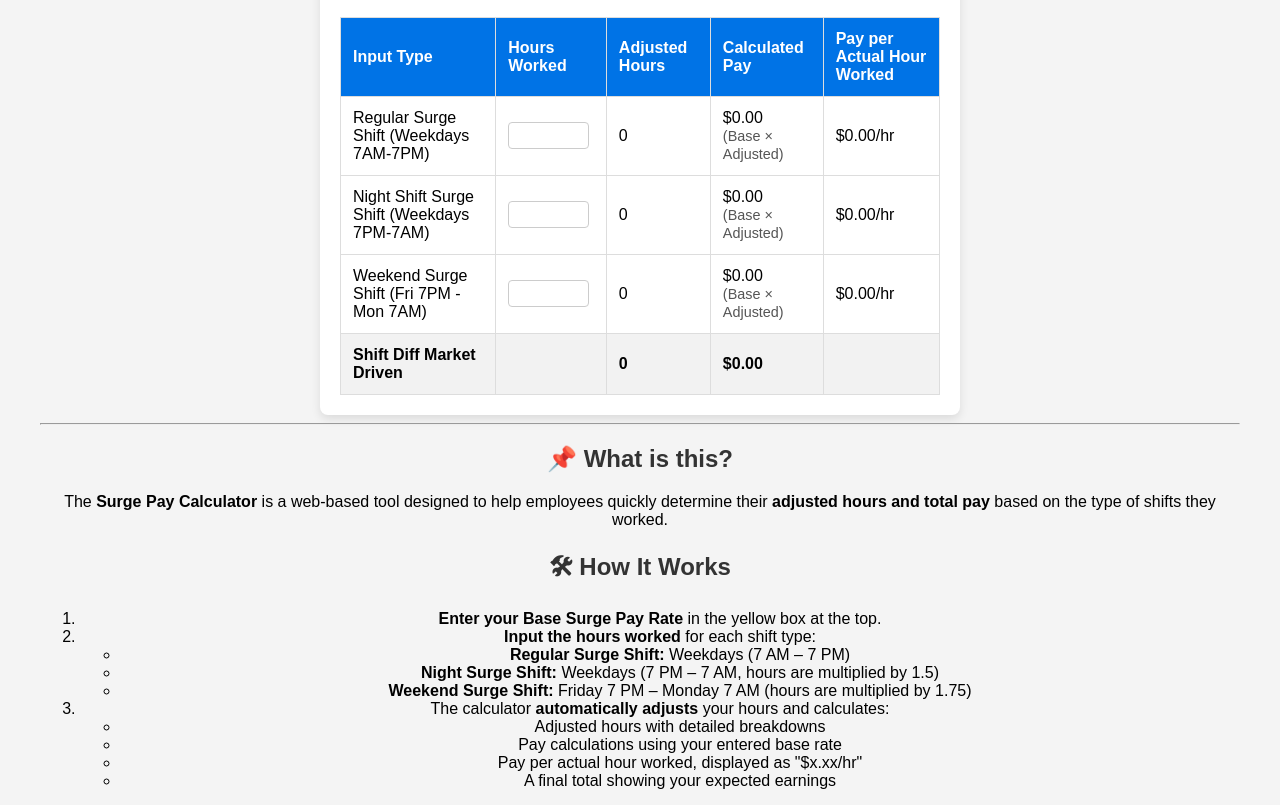
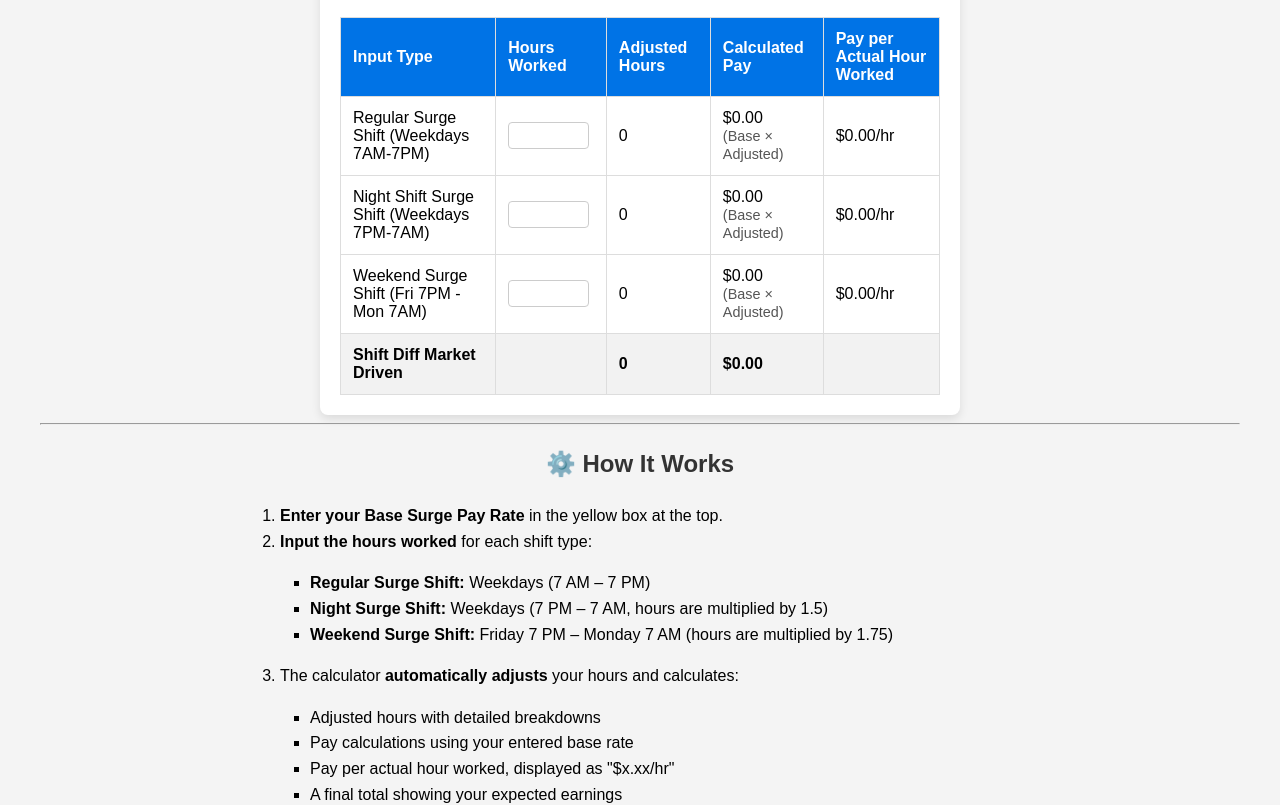
Before and after one commit to CentralizedTimekeeping/Surge-Pay-Calculator, a plain HTML site: page index.html in a window 1280 px wide. Shown: the part 178-983 px from the top of the page. Drawn offline with Linux system fonts and the light colour scheme.

Commit message:
Update index.html

```diff
--- a/index.html
+++ b/index.html
@@ -136,27 +136,32 @@
         }
     </script>
 <hr>
-<section id="readme-content">
-    <h2>📌 What is this?</h2>
-    <p>The <strong>Surge Pay Calculator</strong> is a web-based tool designed to help employees quickly determine their <strong>adjusted hours and total pay</strong> based on the type of shifts they worked.</p>
+<section id="readme-content" style="max-width: 800px; margin: auto; text-align: left; font-size: 16px; line-height: 1.6;">
+    <h2 style="text-align: center; font-size: 24px;">⚙️ How It Works</h2>
 
-    <h2>🛠 How It Works</h2>
     <ol>
         <li><strong>Enter your Base Surge Pay Rate</strong> in the yellow box at the top.</li>
-        <li><strong>Input the hours worked</strong> for each shift type:
-            <ul>
+        <li><strong>Input the hours worked</strong> for each shift type:</li>
+    </ol>
+
+    <ul style="list-style-type: square; margin-left: 30px;">
         <li><strong>Regular Surge Shift:</strong> Weekdays (7 AM – 7 PM)</li>
         <li><strong>Night Surge Shift:</strong> Weekdays (7 PM – 7 AM, hours are multiplied by 1.5)</li>
         <li><strong>Weekend Surge Shift:</strong> Friday 7 PM – Monday 7 AM (hours are multiplied by 1.75)</li>
     </ul>
-        </li>
-        <li>The calculator <strong>automatically adjusts</strong> your hours and calculates:
-            <ul>
+
+    <ol start="3">
+        <li>The calculator <strong>automatically adjusts</strong> your hours and calculates:</li>
+    </ol>
+
+    <ul style="list-style-type: square; margin-left: 30px;">
         <li>Adjusted hours with detailed breakdowns</li>
         <li>Pay calculations using your entered base rate</li>
         <li>Pay per actual hour worked, displayed as "$x.xx/hr"</li>
         <li>A final total showing your expected earnings</li>
     </ul>
+</section>
+
         </li>
     </ol>
 
```
Lines whose indentation alone changed are shown as unchanged.
